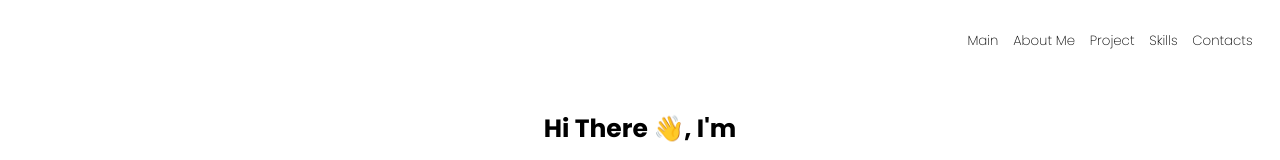
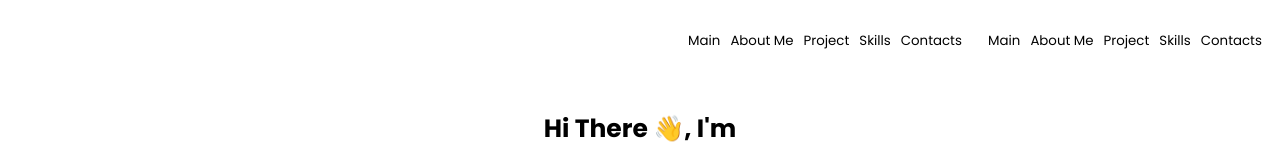
Before and after one commit to IngvarrFX/Portfolio, a React (Create React App) app: page / in a window 1280 px wide. Shown: the top 160 px of the page. Built offline with nearby package versions, Linux system fonts and the light colour scheme.

Commit message:
create burger navigation bar

```diff
--- a/src/aboutMe/AboutMe.tsx
+++ b/src/aboutMe/AboutMe.tsx
@@ -32,9 +32,7 @@ export const AboutMe = (props: PropsType) => {
                                 </p>
                             </div>
                             <div className={styles.photo}
-                                style={{
-                                backgroundImage:"https://cdnb.artstation.com/p/assets/images/images/035/883/589/4k/tristan-mcguire-johnny-smoking.jpg?1616151556"
-                            }}>
+                                >
                                {/* <img src="https://cdnb.artstation.com/p/assets/images/images/035/883/589/4k/tristan-mcguire-johnny-smoking.jpg?1616151556"/>*/}
                             </div>
 
--- a/src/contacts/Contacts.module.css
+++ b/src/contacts/Contacts.module.css
@@ -14,7 +14,7 @@
 
 .formBlock {
     display: flex;
-    justify-content: space-around;
+    justify-content: center;
 }
 
 .myContacts {
@@ -22,6 +22,8 @@
     display: flex;
     flex-direction: column;
     justify-content: space-between;
+    margin-right: 30px;
+    padding-left: 20px;
 }
 
 .form {
@@ -151,7 +153,7 @@ textarea {
     background-repeat: no-repeat;
     padding: 18px;
     text-decoration: none;
-    margin-left: 45%;
+    margin: 0 auto;
 }
 
 
@@ -193,5 +195,11 @@ textarea {
 
 
 @media screen and (max-width: 819px) {
-
+    .textField {
+        height: 120px;
+    }
+    .submitBtn{
+        display: flex;
+        justify-content: flex-end;
+    }
 }
--- a/src/contacts/Contacts.tsx
+++ b/src/contacts/Contacts.tsx
@@ -104,14 +104,14 @@ export const Contacts = (props: PropsType) => {
                             <div className={styles.email}>
                                 <div>
                                     <h4 style={{fontWeight: 500, fontSize: "20px"}}>MAIL ME</h4>
-                                    <span>nurov.mj@gmail.com</span>
+                                    <a style={{textDecoration: "none", color: "#000", fontFamily: "Poppins", fontWeight:500}} href={"mailto:nurov.mj@gmail.com"}>nurov.mj@gmail.com</a>
                                 </div>
 
                             </div>
                             <div className={styles.phone}>
                                 <div>
                                     <h4 style={{fontWeight: 500, fontSize: "20px"}}>MAIL ME</h4>
-                                    <span>+7 932 477 71 23</span>
+                                    <a style={{textDecoration: "none", color: "#000", fontFamily: "Poppins", fontWeight:500}} href="tel:+7 932 477 71 23">+7 932 477 71 23</a>
                                 </div>
                             </div>
                             <div className={styles.downloadBtn}>
--- a/src/header/Header.tsx
+++ b/src/header/Header.tsx
@@ -1,12 +1,14 @@
 import React from "react";
 import styles from "./Header.module.css"
-import {Nav} from "../nav/Nav";
+import {BurgerNavigation} from "../nav/BurgerNavigation";
+import {Navigation} from "../nav/Navigation";
 
 
 export const Header = () => {
     return (
         <div className={styles.header}>
-                <Nav/>
+            <BurgerNavigation/>
+            <Navigation/>
         </div>
     )
 }
--- /dev/null
+++ b/src/nav/BurgerNavigation.tsx
@@ -0,0 +1,10 @@
+import React from "react";
+import {NavLinks} from "./NavLinks";
+
+export const BurgerNavigation = () => {
+    return (
+        <nav>
+            <NavLinks/>
+        </nav>
+    );
+};
--- a/src/nav/Nav.module.css
+++ b/src/nav/Nav.module.css
@@ -1,13 +1,27 @@
-.nav {
+.navLinks {
     display: flex;
     justify-content: space-around;
     width: 300px;
-    margin: 0 20px;
+    margin-right: 5%;
 }
 
-.nav button {
+.navLinks button {
     text-decoration: none;
     color: black;
     background-color: white;
-    font-weight: 200;
+    font-weight: 400;
+    cursor: pointer;
+
 }
+
+.navLinks button:hover {
+    cursor: pointer;
+    color: #72b626;
+}
+
+.links {
+    display: flex;
+}
+.links li{
+    margin-right: 10px;
+}
--- a/src/nav/Nav.tsx
+++ /dev/null
@@ -1,20 +0,0 @@
-import React from "react";
-import styles from "./Nav.module.css"
-import scrollTo from "gatsby-plugin-smoothscroll"
-import {Fade} from "react-awesome-reveal";
-
-
-
-export const Nav = () => {
-    return (
-        <div className={styles.nav}>
-                <Fade cascade={true} direction={"up"} duration={500} triggerOnce={true}>
-                    <button onClick={() => scrollTo("#main")}>Main</button>
-                    <button onClick={() => scrollTo("#aboutMe")}>About Me</button>
-                    <button onClick={() => scrollTo("#project")}>Project</button>
-                    <button onClick={() => scrollTo("#skills")}>Skills</button>
-                    <button onClick={() => scrollTo("#contacts")}>Contacts</button>
-                </Fade>
-        </div>
-    )
-}
--- /dev/null
+++ b/src/nav/NavLinks.tsx
@@ -0,0 +1,31 @@
+import React from "react";
+import styles from "./Nav.module.css"
+import scrollTo from "gatsby-plugin-smoothscroll"
+import {Fade} from "react-awesome-reveal";
+
+
+export const NavLinks = () => {
+    return (
+        <div className={styles.navLinks}>
+            <Fade cascade={true} direction={"up"} duration={500} triggerOnce={true}>
+                <ul className={styles.links}>
+                    <li>
+                        <button onClick={() => scrollTo("#main")}>Main</button>
+                    </li>
+                    <li>
+                        <button onClick={() => scrollTo("#aboutMe")}>About Me</button>
+                    </li>
+                    <li>
+                        <button onClick={() => scrollTo("#project")}>Project</button>
+                    </li>
+                    <li>
+                        <button onClick={() => scrollTo("#skills")}>Skills</button>
+                    </li>
+                    <li>
+                        <button onClick={() => scrollTo("#contacts")}>Contacts</button>
+                    </li>
+                </ul>
+            </Fade>
+        </div>
+    )
+}
--- /dev/null
+++ b/src/nav/Navigation.tsx
@@ -0,0 +1,10 @@
+import React from "react";
+import {NavLinks} from "./NavLinks";
+
+export const Navigation = () => {
+    return (
+        <nav>
+            <NavLinks/>
+        </nav>
+    );
+};
```
Also changed, not shown: src/aboutMe/AboutMe.module.css (line endings or trailing spaces).
